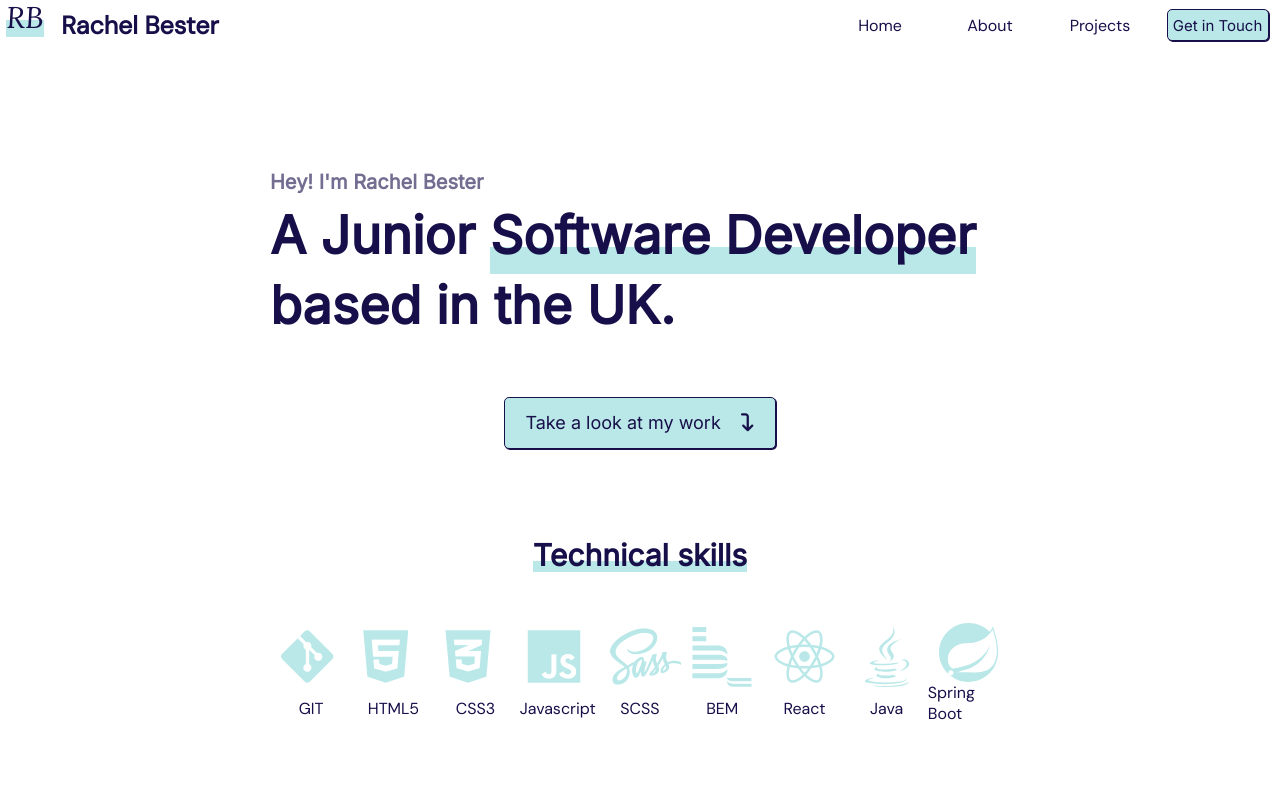
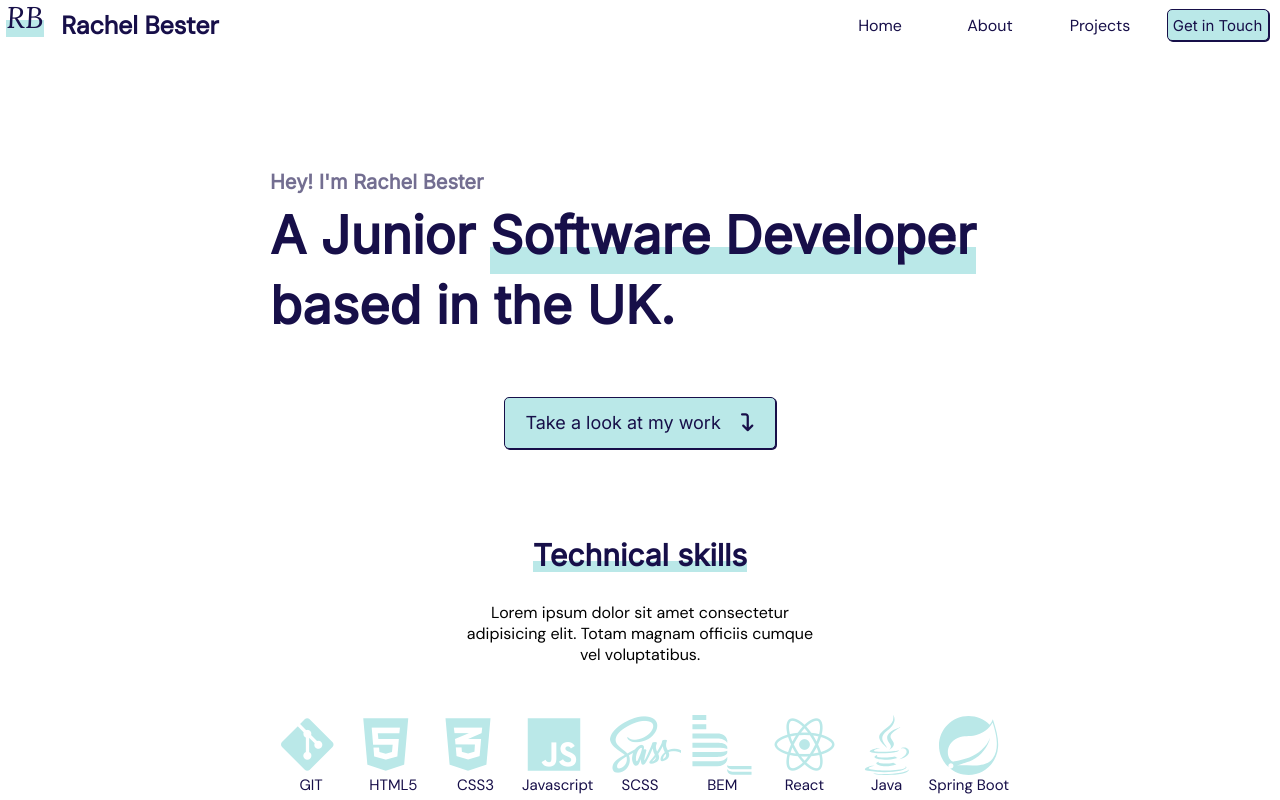
Before and after one commit to rachel2bester/portfolio, a plain HTML site: page index.html in a window 1280 px wide. Shown: the top 800 px of the page. Drawn offline with Linux system fonts and the light colour scheme.

Commit message:
made technical skills section for tablet

```diff
--- a/index.html
+++ b/index.html
@@ -29,6 +29,8 @@
         <a href=#projects class="button">Take a look at my work &nbsp &nbsp<i class='fa-solid fa-arrow-turn-down'></i></a>
 
         <h4 class="headings">Technical skills</h4>
+
+        <p class="skills-grid__intro hide-on-phone">Lorem ipsum dolor sit amet consectetur adipisicing elit. Totam magnam officiis cumque vel voluptatibus.</p>
 
         <div class="skills-grid">
             <div class="skills-grid__box">
--- a/styles/_headings.scss
+++ b/styles/_headings.scss
@@ -19,9 +19,3 @@
     display: inline-block;
     line-height: 0.4;
 }
-
-@media only screen and (max-width:768px){
-    .hide-on-phone {
-        display: none;
-    }
-}
--- a/styles/_skills-grid.scss
+++ b/styles/_skills-grid.scss
@@ -4,6 +4,12 @@
 .skills-grid {
     display: grid;
     margin-top: 50px;
+
+    &__intro{
+        width: $tablet-width * 0.5;
+        margin-top: 30px;
+        text-align: center;
+    }
 
     &__box {
         display: flex;
@@ -21,7 +27,7 @@
 
             font-size: 60px;
 
-            &__path{
+            &__path {
                 fill: $secondary-color;
             }
         }
@@ -29,6 +35,7 @@
         &__language {
             font-family: $secondary-font;
             color: $primary-color;
+            font-size: 15px;
         }
     }
 }
--- a/styles/_variables.scss
+++ b/styles/_variables.scss
@@ -11,3 +11,9 @@ $tertiary-font: "Lora";
 
 $phone-width: 300px;
 $tablet-width: 740px;
+
+@media only screen and (max-width:768px){
+    .hide-on-phone {
+        display: none;
+    }
+}
```
Also changed, not shown: styles/styles.css, 1 other file.
